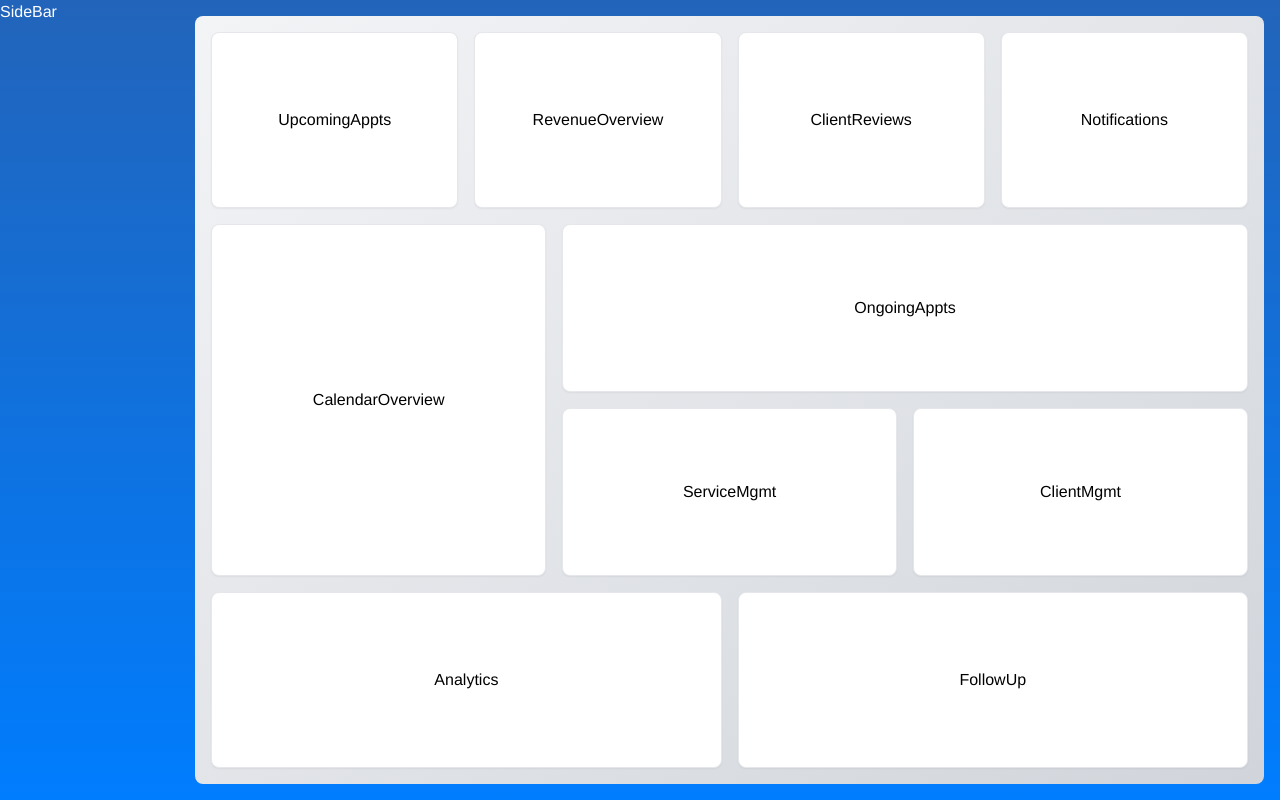
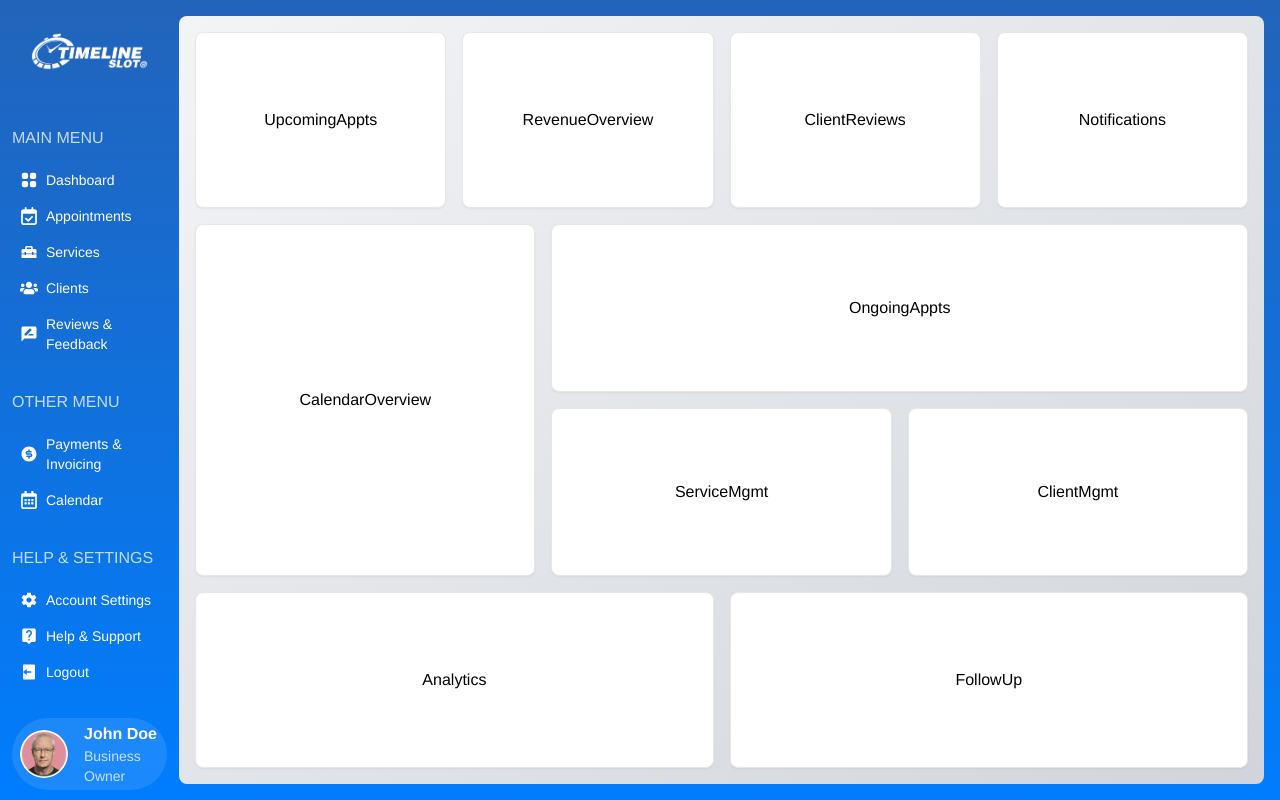
Before and after one commit to Devmountain-group-projects/timeslot-project, a React (Vite) app: page /dashboard in a window 1280 px wide. Built offline with nearby package versions, Linux system fonts and the light colour scheme.

Commit message:
finished creating the sidebar with all the links

```diff
--- a/src/components/Dashboard/BusinessDashboard.jsx
+++ b/src/components/Dashboard/BusinessDashboard.jsx
@@ -1,4 +1,5 @@
 import React from 'react'
+import { motion } from 'framer-motion'
 import Sidebar from '../Layout/SideBar'
 import UpcomingAppts from '../BusinessDashboard/UpcomingAppts'
 import RevenueOverview from '../BusinessDashboard/RevenueOverview'
@@ -12,20 +13,46 @@ import CalendarOverview from '../BusinessDashboard/CalendarOverview'
 import FollowUp from '../BusinessDashboard/FollowUp'
 
 const BusinessDashboard = () => {
+    const containerVariants = {
+        hidden: { opacity: 0 },
+        visible: {
+            opacity: 1,
+            transition: {
+                staggerChildren: 0.2
+            }
+        }
+    }
+
+    const rowVariants = {
+        hidden: { opacity: 0, y: 20 },
+        visible: {
+            opacity: 1,
+            y: 0,
+            transition: {
+                duration: 0.5
+            }
+        }
+    }
+
     return (
         <div className="flex h-screen bg-gradient-to-b from-secondary via:secondary to-primary">
             <div className="w-[14%] text-white">
                 <Sidebar />
             </div>
-            <div className="w-[86%] p-4">
+            <motion.div
+                className="w-[86%] py-4 pr-4"
+                variants={containerVariants}
+                initial="hidden"
+                animate="visible"
+            >
                 <div className="h-full grid grid-rows-[1fr_2fr_1fr] gap-4 rounded-lg p-4 bg-gradient-to-br from-gray-100 to-gray-300">
-                    <div className="grid grid-cols-4 gap-4">
+                    <motion.div className="grid grid-cols-4 gap-4" variants={rowVariants}>
                         <Card><UpcomingAppts /></Card>
                         <Card><RevenueOverview /></Card>
                         <Card><ClientReviews /></Card>
                         <Card><Notifications /></Card>
-                    </div>
-                    <div className="grid grid-cols-3 gap-4">
+                    </motion.div>
+                    <motion.div className="grid grid-cols-3 gap-4" variants={rowVariants}>
                         <Card className="col-span-1"><CalendarOverview /></Card>
                         <div className="col-span-2 grid grid-rows-2 gap-4">
                             <Card><OngoingAppts /></Card>
@@ -34,13 +61,13 @@ const BusinessDashboard = () => {
                                 <Card><ClientMgmt /></Card>
                             </div>
                         </div>
-                    </div>
-                    <div className="grid grid-cols-2 gap-4">
+                    </motion.div>
+                    <motion.div className="grid grid-cols-2 gap-4" variants={rowVariants}>
                         <Card><Analytics /></Card>
                         <Card><FollowUp /></Card>
-                    </div>
+                    </motion.div>
                 </div>
-            </div>
+            </motion.div>
         </div>
     )
 }
--- a/src/components/Layout/SideBar.jsx
+++ b/src/components/Layout/SideBar.jsx
@@ -1,9 +1,78 @@
 import React from 'react'
+import { Link } from 'react-router-dom'
+import LogoWhite from '../../assets/images/logowhite.png'
+import User6 from '../../assets/images/user6.png'
+
+// Sidebar Icons
+import { HiMiniSquares2X2 } from "react-icons/hi2";
+import { FaRegCalendarCheck } from "react-icons/fa6";
+import { MdHomeRepairService } from "react-icons/md";
+import { FaUsers } from "react-icons/fa";
+import { MdRateReview } from "react-icons/md";
+import { RiMoneyDollarCircleFill } from "react-icons/ri";
+import { FaRegCalendarAlt } from "react-icons/fa";
+import { IoMdSettings } from "react-icons/io";
+import { MdLiveHelp } from "react-icons/md";
+import { RiLogoutBoxFill } from "react-icons/ri";
 
 const SideBar = () => {
     return (
-        <div>SideBar</div>
+        <div className="flex flex-col h-full py-4 px-3">
+            {/* Logo */}
+            <div className="mb-14 mt-4">
+                <img src={LogoWhite} alt="Logo" className="w-[75%] mx-auto" />
+            </div>
+
+            {/* Menu Items */}
+            <nav className="flex-grow">
+                <MenuSection title="Main Menu">
+                    <MenuItem href="/dashboard" icon={<HiMiniSquares2X2 />}>Dashboard</MenuItem>
+                    <MenuItem href="/appointments" icon={<FaRegCalendarCheck />}>Appointments</MenuItem>
+                    <MenuItem href="/services" icon={<MdHomeRepairService />}>Services</MenuItem>
+                    <MenuItem href="/clients" icon={<FaUsers />}>Clients</MenuItem>
+                    <MenuItem href="/reviews" icon={<MdRateReview />}>Reviews & Feedback</MenuItem>
+                </MenuSection>
+
+                <MenuSection title="Other Menu">
+                    <MenuItem href="/payments" icon={<RiMoneyDollarCircleFill />}>Payments & Invoicing</MenuItem>
+                    <MenuItem href="/calendar" icon={<FaRegCalendarAlt />}>Calendar</MenuItem>
+                </MenuSection>
+
+                <MenuSection title="Help & Settings">
+                    <MenuItem href="/settings" icon={<IoMdSettings />}>Account Settings</MenuItem>
+                    <MenuItem href="/help" icon={<MdLiveHelp />}>Help & Support</MenuItem>
+                    <MenuItem href="/logout" icon={<RiLogoutBoxFill />}>Logout</MenuItem>
+                </MenuSection>
+            </nav>
+
+            {/* User Profile */}
+            <div className="mt-auto">
+                <div className="flex items-center bg-white bg-opacity-10 rounded-full gap-4 py-1 px-2">
+                    <img src={User6} alt="User" className="w-12 h-12 rounded-full" />
+                    <div>
+                        <div className="text-base font-semibold">John Doe</div>
+                        <div className="text-sm opacity-75">Business Owner</div>
+                    </div>
+                </div>
+            </div>
+        </div>
     )
 }
 
+const MenuSection = ({ title, children }) => (
+    <div className="mb-6">
+        <h3 className="text-base uppercase mb-2 opacity-75">{title}</h3>
+        <ul className="space-y-2 py-2">{children}</ul>
+    </div>
+)
+
+const MenuItem = ({ href, icon, children }) => (
+    <li className="mb-1 text-sm">
+        <Link to={href} className="flex items-center py-1 px-2 rounded hover:bg-white hover:bg-opacity-10 transition-colors">
+            {icon && <span className="mr-2 text-lg">{icon}</span>}
+            {children}
+        </Link>
+    </li>
+)
+
 export default SideBar
```
